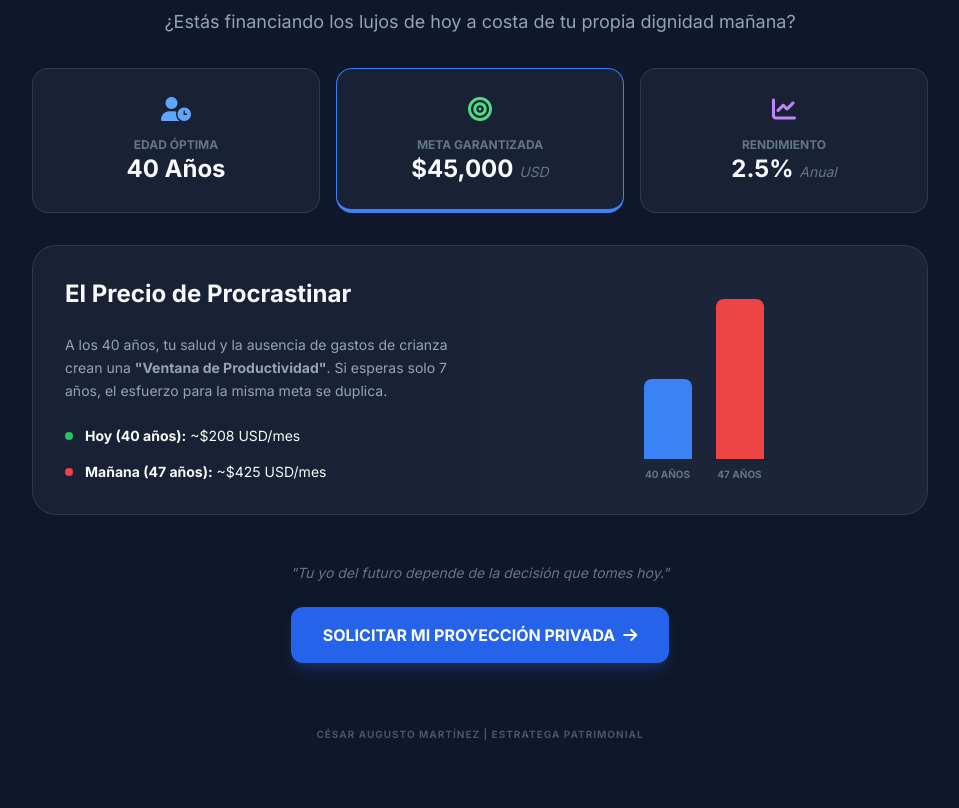
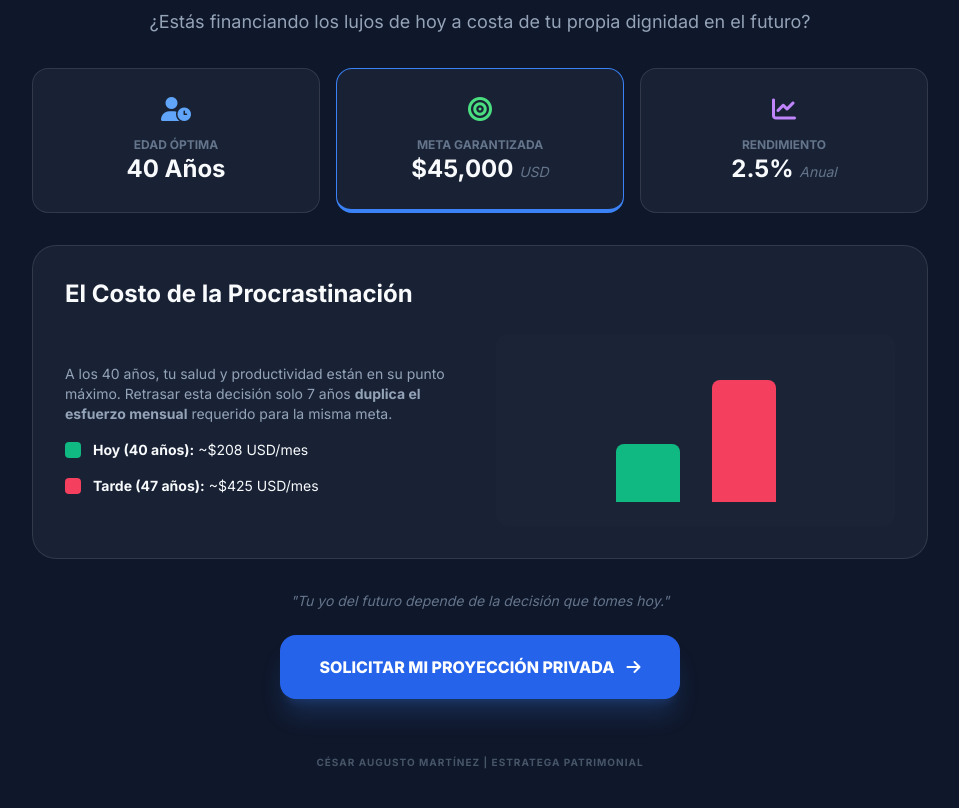
Before and after one commit to cesarmartinezuniversal/plan-retiro, a plain HTML site: page index.html in a window 1280 px wide. Shown: the part 128-936 px from the top of the page, without its empty margins (160-1119 px from the left). Before the commit the page ends 910 px from the top, so only its background shows below. Drawn offline with nearby package versions, Linux system fonts and the light colour scheme.

Commit message:
Update index.html

```diff
--- a/index.html
+++ b/index.html
@@ -28,28 +28,23 @@
             -webkit-background-clip: text;
             -webkit-text-fill-color: transparent;
         }
-        @keyframes slideUp {
-            from { opacity: 0; transform: translateY(20px); }
-            to { opacity: 1; transform: translateY(0); }
-        }
-        .animate-in { animation: slideUp 0.6s ease-out forwards; }
     </style>
 </head>
 <body class="min-h-screen flex flex-col items-center p-4 md:p-10">
-    <div class="max-w-4xl w-full space-y-8 animate-in">
+    <div class="max-w-4xl w-full space-y-8">
 
-        <!-- Header -->
+        <!-- Encabezado -->
         <header class="text-center space-y-4">
             <h2 class="text-blue-500 font-black tracking-[0.3em] text-xs uppercase">Patrimonio Estratégico</h2>
             <h1 class="text-3xl md:text-5xl font-extrabold leading-tight">
                 La Paradoja Financiera del <span class="gradient-text">"Perrihijo"</span>
             </h1>
             <p class="text-slate-400 text-lg max-w-2xl mx-auto">
-                ¿Estás financiando los lujos de hoy a costa de tu propia dignidad mañana?
+                ¿Estás financiando los lujos de hoy a costa de tu propia dignidad en el futuro?
             </p>
         </header>
 
-        <!-- KPI Grid -->
+        <!-- Indicadores -->
         <div class="grid grid-cols-1 md:grid-cols-3 gap-4">
             <div class="card-glass p-6 rounded-2xl text-center">
                 <i class="fa-solid fa-user-clock text-blue-400 text-2xl mb-3"></i>
@@ -68,52 +63,40 @@
             </div>
         </div>
 
-        <!-- Content Section -->
-        <div class="card-glass rounded-3xl overflow-hidden">
-            <div class="grid grid-cols-1 md:grid-cols-2">
-                <div class="p-8 space-y-6">
-                    <h3 class="text-2xl font-bold">El Precio de Procrastinar</h3>
-                    <p class="text-slate-400 text-sm leading-relaxed">
-                        A los 40 años, tu salud y la ausencia de gastos de crianza crean una <strong>"Ventana de Productividad"</strong>. Si esperas solo 7 años, el esfuerzo para la misma meta se duplica.
+        <!-- Sección de Gráfico Comparativo -->
+        <div class="card-glass rounded-3xl overflow-hidden p-8">
+            <h3 class="text-2xl font-bold mb-6">El Costo de la Procrastinación</h3>
+            <div class="grid grid-cols-1 md:grid-cols-2 gap-8 items-center">
+                <div class="space-y-4">
+                    <p class="text-slate-400 text-sm">
+                        A los 40 años, tu salud y productividad están en su punto máximo. Retrasar esta decisión solo 7 años <strong>duplica el esfuerzo mensual</strong> requerido para la misma meta.
                     </p>
-                    <div class="space-y-4">
-                        <div class="flex items-center space-x-3">
-                            <div class="w-2 h-2 rounded-full bg-green-500"></div>
-                            <p class="text-sm"><strong>Hoy (40 años):</strong> ~$208 USD/mes</p>
-                        </div>
-                        <div class="flex items-center space-x-3">
-                            <div class="w-2 h-2 rounded-full bg-red-500"></div>
-                            <p class="text-sm"><strong>Mañana (47 años):</strong> ~$425 USD/mes</p>
-                        </div>
+                    <div class="flex items-center space-x-3">
+                        <div class="w-4 h-4 bg-emerald-500 rounded"></div>
+                        <p class="text-sm"><strong>Hoy (40 años):</strong> ~$208 USD/mes</p>
+                    </div>
+                    <div class="flex items-center space-x-3">
+                        <div class="w-4 h-4 bg-rose-500 rounded"></div>
+                        <p class="text-sm"><strong>Tarde (47 años):</strong> ~$425 USD/mes</p>
                     </div>
                 </div>
-                <!-- Visual Graph -->
-                <div class="bg-slate-800/50 p-8 flex items-end justify-center space-x-6 h-64 md:h-auto">
-                    <div class="flex flex-col items-center space-y-2">
-                        <div class="w-12 bg-blue-500 rounded-t-lg" style="height: 80px;"></div>
-                        <span class="text-[10px] text-slate-500 font-bold">40 AÑOS</span>
-                    </div>
-                    <div class="flex flex-col items-center space-y-2">
-                        <div class="w-12 bg-red-500 rounded-t-lg" style="height: 160px;"></div>
-                        <span class="text-[10px] text-slate-500 font-bold">47 AÑOS</span>
-                    </div>
+                <!-- Gráfico simple -->
+                <div class="flex items-end justify-center space-x-8 bg-slate-800/30 p-6 rounded-xl h-48">
+                    <div class="w-16 bg-emerald-500 rounded-t-lg" style="height: 40%"></div>
+                    <div class="w-16 bg-rose-500 rounded-t-lg" style="height: 85%"></div>
                 </div>
             </div>
         </div>
 
-        <!-- CTA Section -->
-        <div class="text-center space-y-6 pt-4">
+        <!-- Botón de WhatsApp -->
+        <div class="text-center space-y-6">
             <p class="text-slate-500 italic text-sm">"Tu yo del futuro depende de la decisión que tomes hoy."</p>
-
-            <!-- REEMPLAZA EL NÚMERO ABAJO (CÓDIGO DE PAÍS + NÚMERO) -->
-            <a href="https://wa.me/573000000000?text=Hola%20C%C3%A9sar,%20vi%20tu%20infograf%C3%ADa%20y%20quiero%20mi%20proyecci%C3%B3n%20personalizada."
-               target="_blank"
-               class="inline-flex items-center justify-center px-8 py-4 bg-blue-600 text-white font-bold rounded-xl hover:bg-blue-500 transition-all shadow-lg shadow-blue-500/20 group">
+            <a href="https://wa.me/573105581234?text=Hola%20C%C3%A9sar,%20quiero%20mi%20proyecci%C3%B3n%20personalizada."
+               class="inline-flex items-center justify-center px-10 py-5 bg-blue-600 text-white font-black rounded-2xl hover:bg-blue-500 transition-all shadow-xl shadow-blue-500/20">
                 SOLICITAR MI PROYECCIÓN PRIVADA
-                <i class="fa-solid fa-arrow-right ml-2 group-hover:translate-x-1 transition-transform"></i>
+                <i class="fa-solid fa-arrow-right ml-3"></i>
             </a>
-
-            <footer class="pt-10">
+            <footer class="pt-8">
                 <p class="text-[10px] text-slate-600 uppercase tracking-widest font-bold">
                     César Augusto Martínez | Estratega Patrimonial
                 </p>
```
